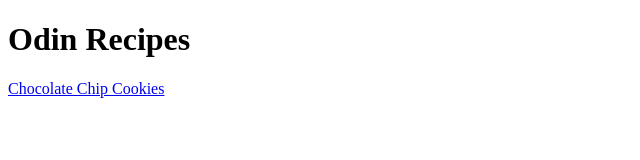
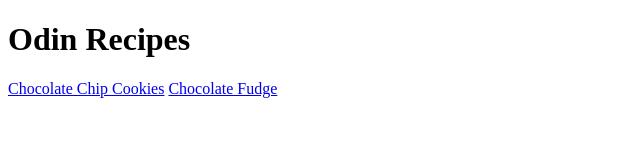
Before and after one commit to mdco57/odin-recipes, a plain HTML site: page index.html in a window 1280 px wide. Shown: the whole page, without its empty margins (0-640 px from the left). Drawn offline with Linux system fonts and the light colour scheme.

Commit message:
Add link to chocolate-fudge.html

```diff
--- a/index.html
+++ b/index.html
@@ -8,5 +8,7 @@
     <body>
         <h1>Odin Recipes</h1>
         <a href="recipes/chocolate-chip-cookies.html">Chocolate Chip Cookies</a>
+        <a href="recipes/chocolate-fudge.html">Chocolate Fudge</a>
+
     </body>
 </html>
```
